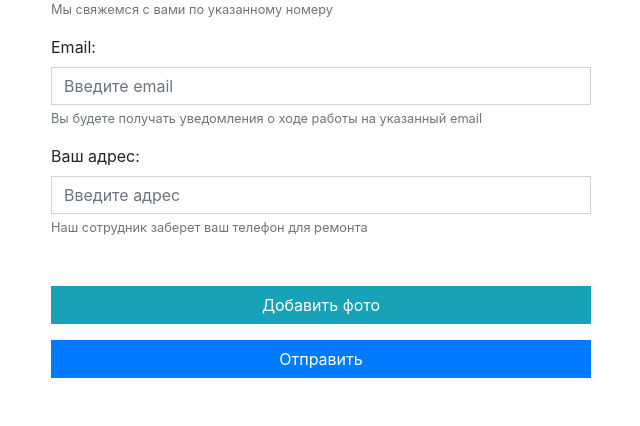
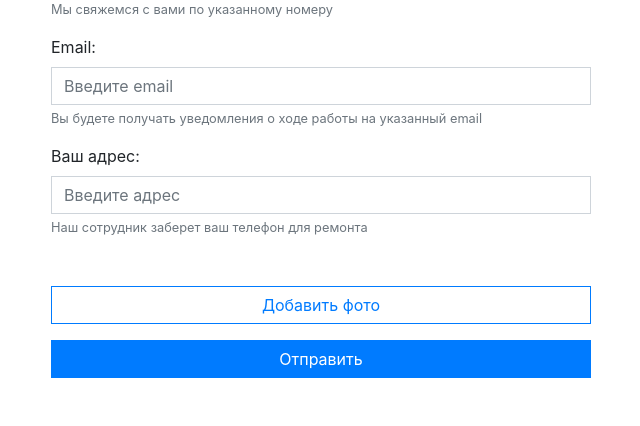
Before and after one commit to hardtechnik/remontsotik, a Django app: template src/templates/ticket_form.html in a window 1280 px wide. Shown: the part 528-954 px from the top of the page, without its empty margins (319-959 px from the left). Run offline with Django 3.2, Linux system fonts and the light colour scheme; the template is opened without the code that fills it, so the values that code supplies are empty; some libraries are stand-ins or nearby versions.

Commit message:
changed "upload photo" button color

```diff
--- a/src/phonerepair/config/prod.py
+++ b/src/phonerepair/config/prod.py
@@ -29,7 +29,7 @@ ANYMAIL = {
 }
 EMAIL_BACKEND = "anymail.backends.sendgrid.EmailBackend"
 DEFAULT_FROM_EMAIL = "noreply@remontsotik.ru"
-SERVER_EMAIL = "RemontSotik <server@remontsotik.ru>"
+SERVER_EMAIL = "Ремонт Сотик <server@remontsotik.ru>"
 EMAIL_SUBJECT_PREFIX = ''
 
 AWS_ACCESS_KEY_ID = os.getenv('AWS_ACCESS_KEY_ID')
--- a/src/templates/ticket_form.html
+++ b/src/templates/ticket_form.html
@@ -85,7 +85,7 @@
       <input class="FileUploader--input" style="display:none" type="file"
              accept=".jpg, .jpeg, .png" multiple>
       <ul class="list-group list-group-flush FileUploader--list mb-4"></ul>
-      <button class="btn btn-info btn-block FileUploader--select">
+      <button class="btn btn-outline-primary btn-block FileUploader--select">
         Добавить фото
       </button>
     </div>
```
